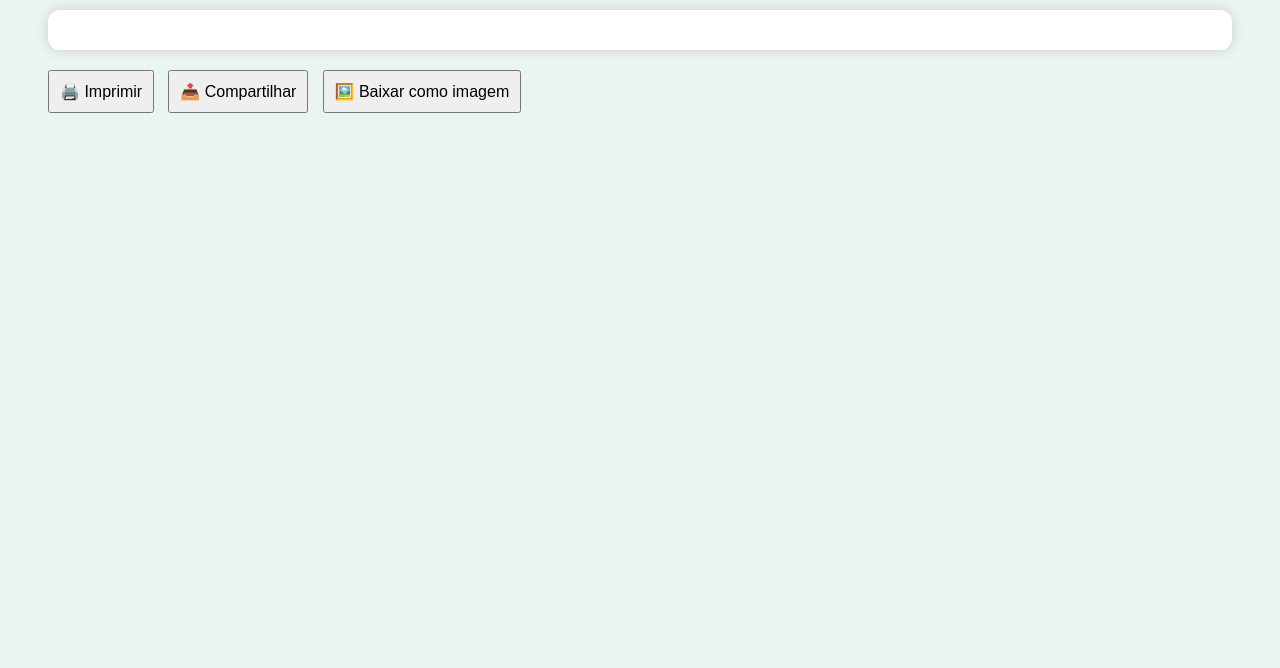
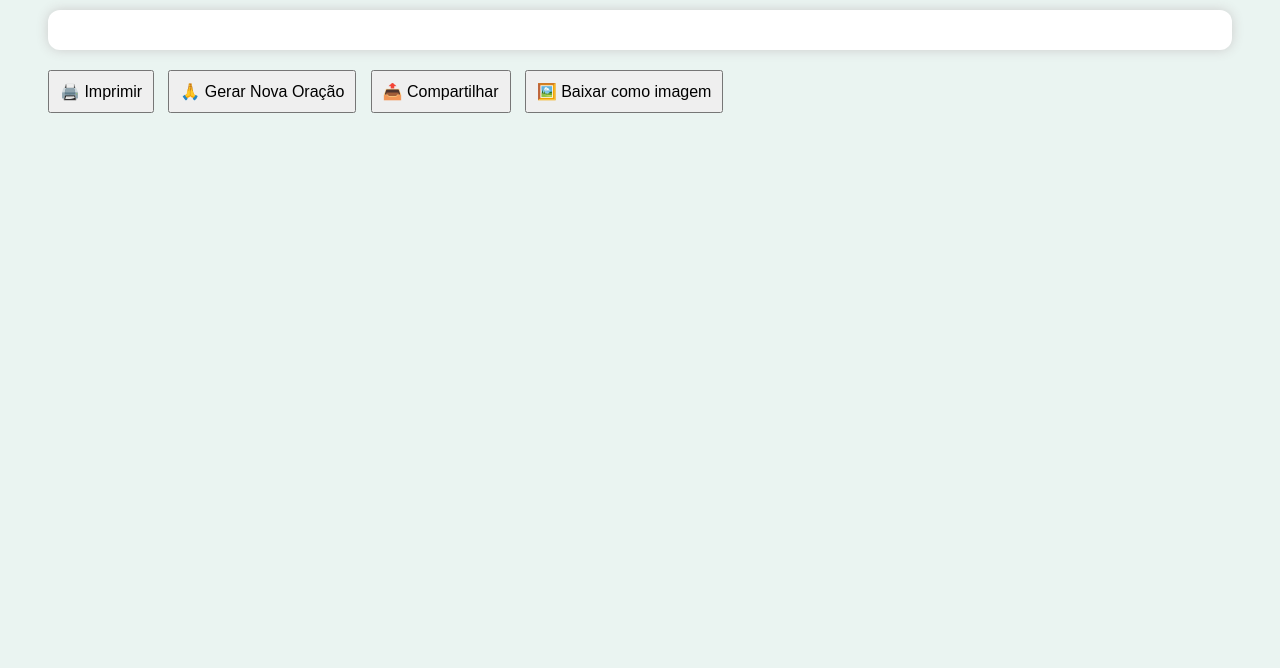
Before and after one commit to EditoraSomaRealiza/app, a plain HTML site: page resposta.html in a window 1280 px wide. Shown: the part 132-800 px from the top of the page. Drawn offline with nearby package versions, Linux system fonts and the light colour scheme.

Commit message:
Update resposta.html
Signed-off-by: Editora Soma & Realiza <graficasomarealiza@gmail.com>

```diff
--- a/resposta.html
+++ b/resposta.html
@@ -34,10 +34,10 @@
 
   <div class="botoes">
     <button onclick="window.print()">🖨️ Imprimir</button>
+    <button onclick="location.reload()">🙏 Gerar Nova Oração</button>
     <button onclick="compartilhar()">📤 Compartilhar</button>
     <button onclick="gerarImagem()">🖼️ Baixar como imagem</button>
   </div>
-
   <!-- Biblioteca html2canvas -->
   <script src="https://cdnjs.cloudflare.com/ajax/libs/html2canvas/1.4.1/html2canvas.min.js"></script>
 
```
